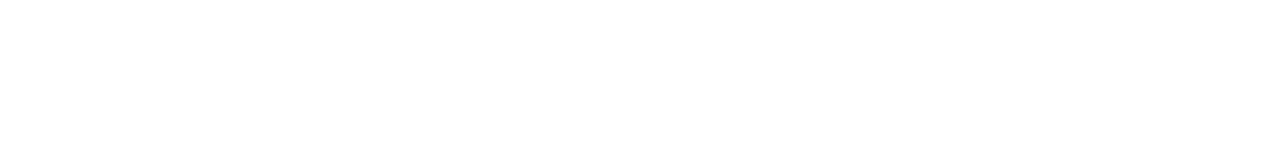
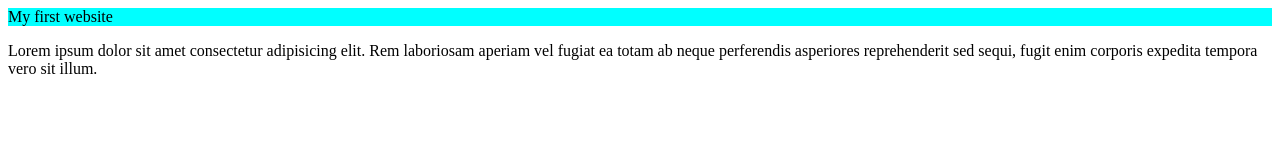
Before and after one commit to Sobhansafin/my-first-github-repo, a plain HTML site: page Index.html in a window 1280 px wide. Drawn offline with Linux system fonts and the light colour scheme.

Commit message:
added the my first websiter

```diff
--- a/Index.html
+++ b/Index.html
@@ -4,8 +4,15 @@
     <meta charset="UTF-8">
     <meta name="viewport" content="width=device-width, initial-scale=1.0">
     <title>My First Ever Github Repo</title>
+    <link rel="stylesheet" href="style/blog.css">
 </head>
 <body>
-
+    <header>
+        <div>My first website</div>
+        <p>Lorem ipsum dolor sit amet consectetur adipisicing elit.
+            Rem laboriosam aperiam vel fugiat ea
+            totam ab neque perferendis asperiores reprehenderit sed
+            sequi, fugit enim corporis expedita tempora vero sit illum.</p>
+    </header>
 </body>
 </html>
--- /dev/null
+++ b/Style/blog.css
@@ -0,0 +1,3 @@
+div{
+    background-color: aqua;
+}
```
